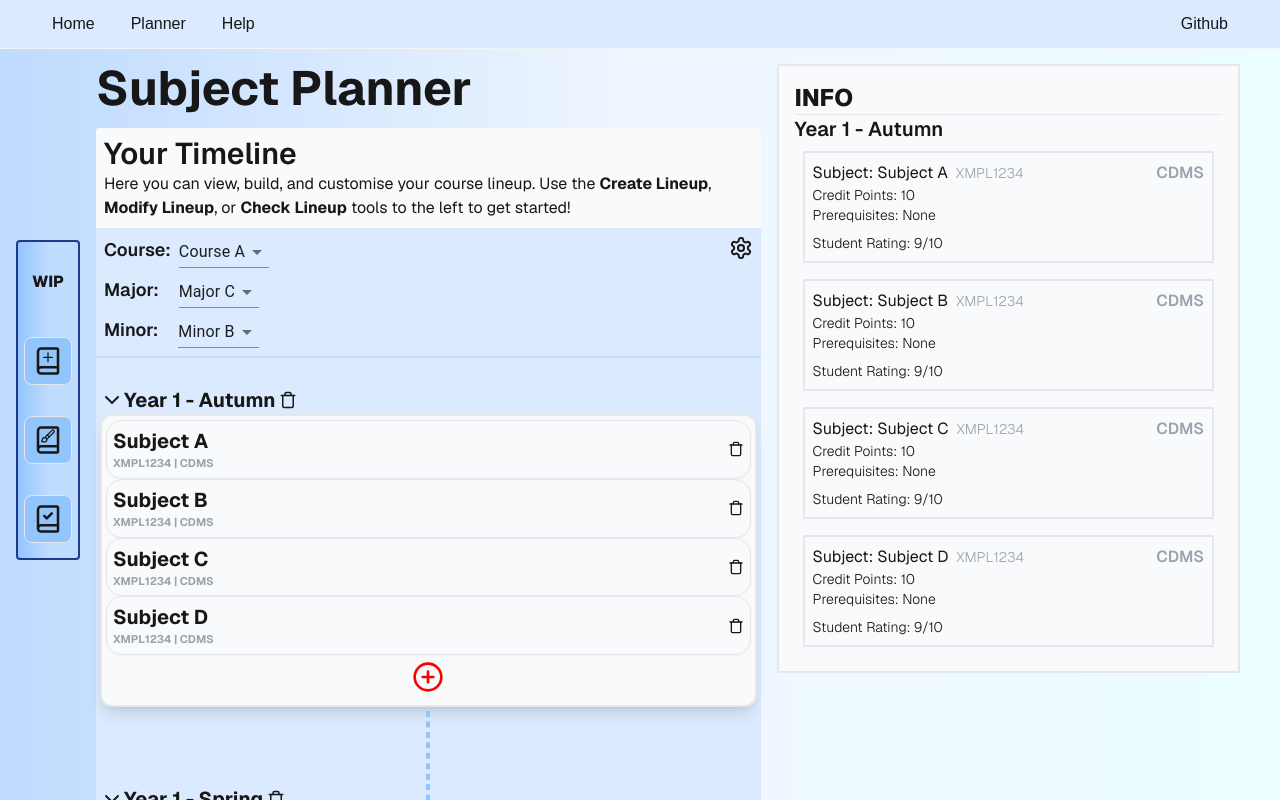
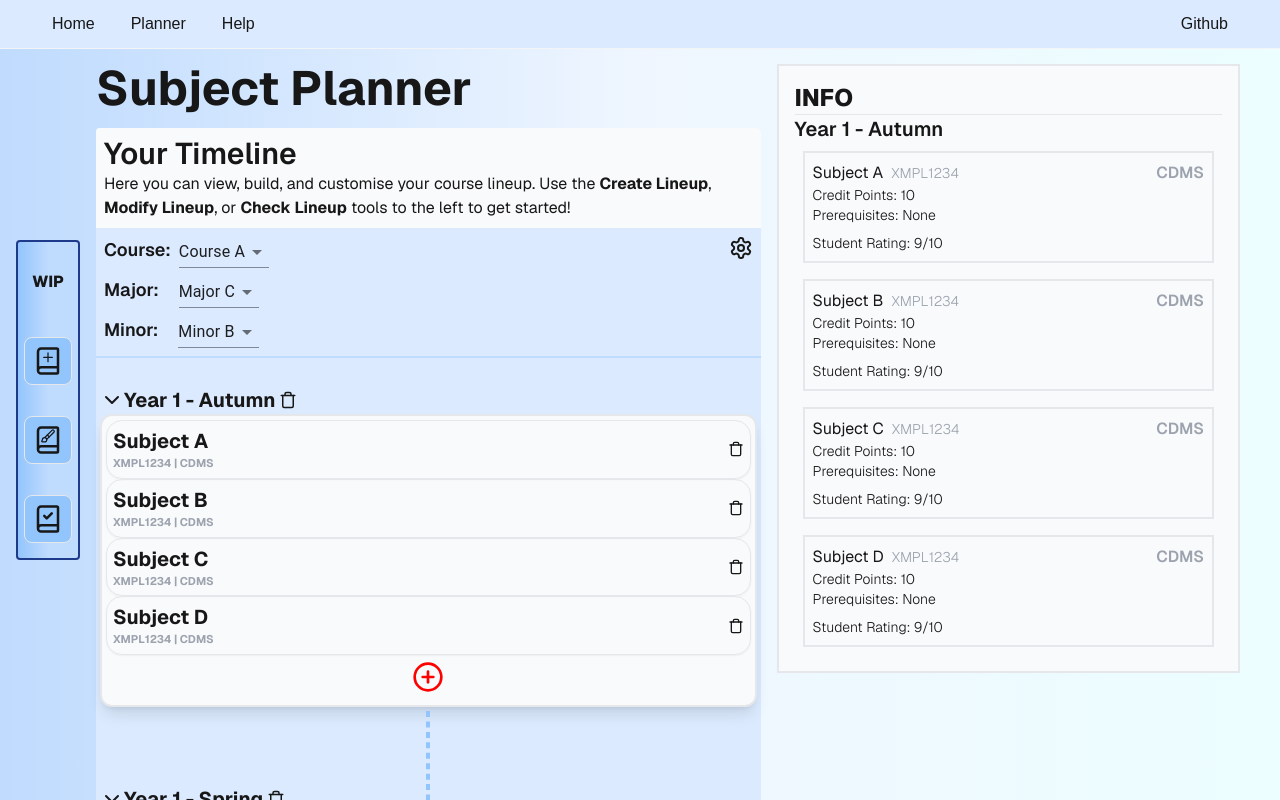
Before and after one commit to Inertia-Squared/subject-planner, a Next.js app: page /planner in a window 1280 px wide. Shown: the top 800 px of the page. Built offline with nearby package versions, Linux system fonts and the light colour scheme; what tailwindcss-animated would draw is missing.

Commit message:
- Removed 'subject' prefix from info panel, a bit unnecessary

```diff
--- a/src/components/Planner Items/InfoPanel.tsx
+++ b/src/components/Planner Items/InfoPanel.tsx
@@ -74,7 +74,7 @@ export const InfoPanel = (props: InfoPanelProps) => {
                     return (<div className={spanAmt} key={index}>
                         <div className={`p-2 border-2 m-2`}>
                             <div className={`xl:flex`}>
-                                <div className={`mr-1`}>Subject: {subject.name}</div>
+                                <div className={`mr-1`}>{subject.name}</div>
                                 <div className={`flex xl:flex-grow`}>
                                     <div className={`text-sm text-gray-400 font-light mt-0.5 xl:ml-1`}>{subject.code}</div>
                                     <div className={`xl:flex-grow`}/>
```
